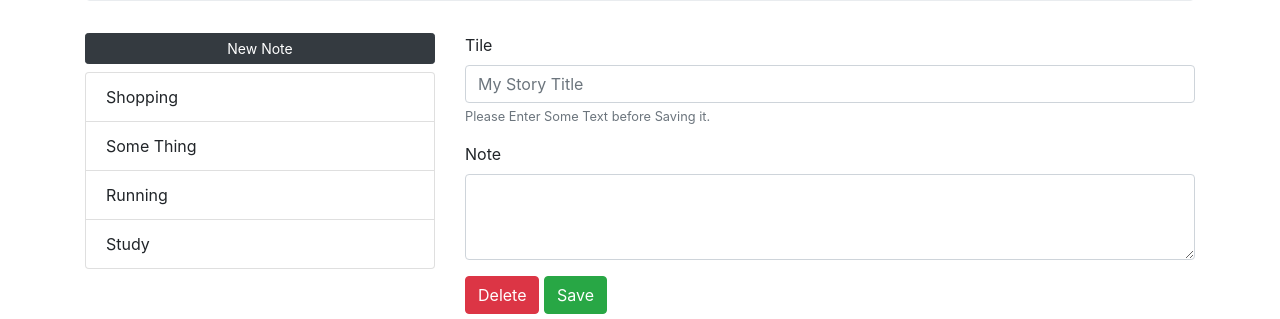
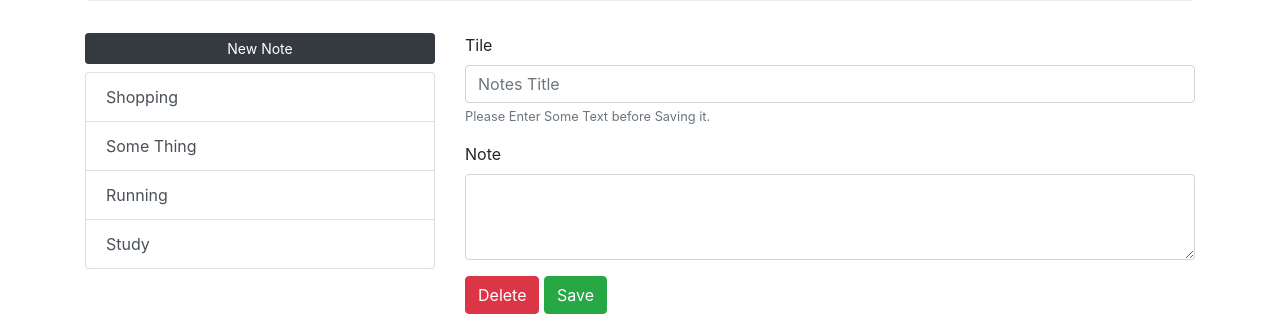
Before and after one commit to asrarkharal/React-Notes, a React (Create React App) app: page / in a window 1280 px wide. Shown: the part 223-542 px from the top of the page. Built offline with nearby package versions, Linux system fonts and the light colour scheme.

Commit message:
list hightligt

```diff
--- a/src/App.js
+++ b/src/App.js
@@ -43,7 +43,7 @@ function App() {
     <Col md={12} sm = {12} lg= {12}>
       <Form.Group controlId="formBasicEmail">
       <Form.Label>Tile</Form.Label>
-      <Form.Control type="input" placeholder="My Story Title" />
+      <Form.Control type="input" placeholder="Notes Title" />
       <Form.Text className="text-muted">Please Enter Some Text before Saving it.</Form.Text>
       </Form.Group>
     </Col>
--- a/src/components/NoteList.js
+++ b/src/components/NoteList.js
@@ -8,8 +8,8 @@ export default function NoteList(props) {
 
     return (
         <>
-            <ListGroup as="ul">
-            {notesList.map((x)=><ListGroup.Item>{x.Title}</ListGroup.Item>)}
+            <ListGroup defaultActiveKey="#link1">
+            {notesList.map((x)=><ListGroup.Item action href="">{x.Title}</ListGroup.Item>)}
             </ListGroup>
         </>
     )
```
Also changed, not shown: 1 other file (tests, documents, lock files or other folders).
